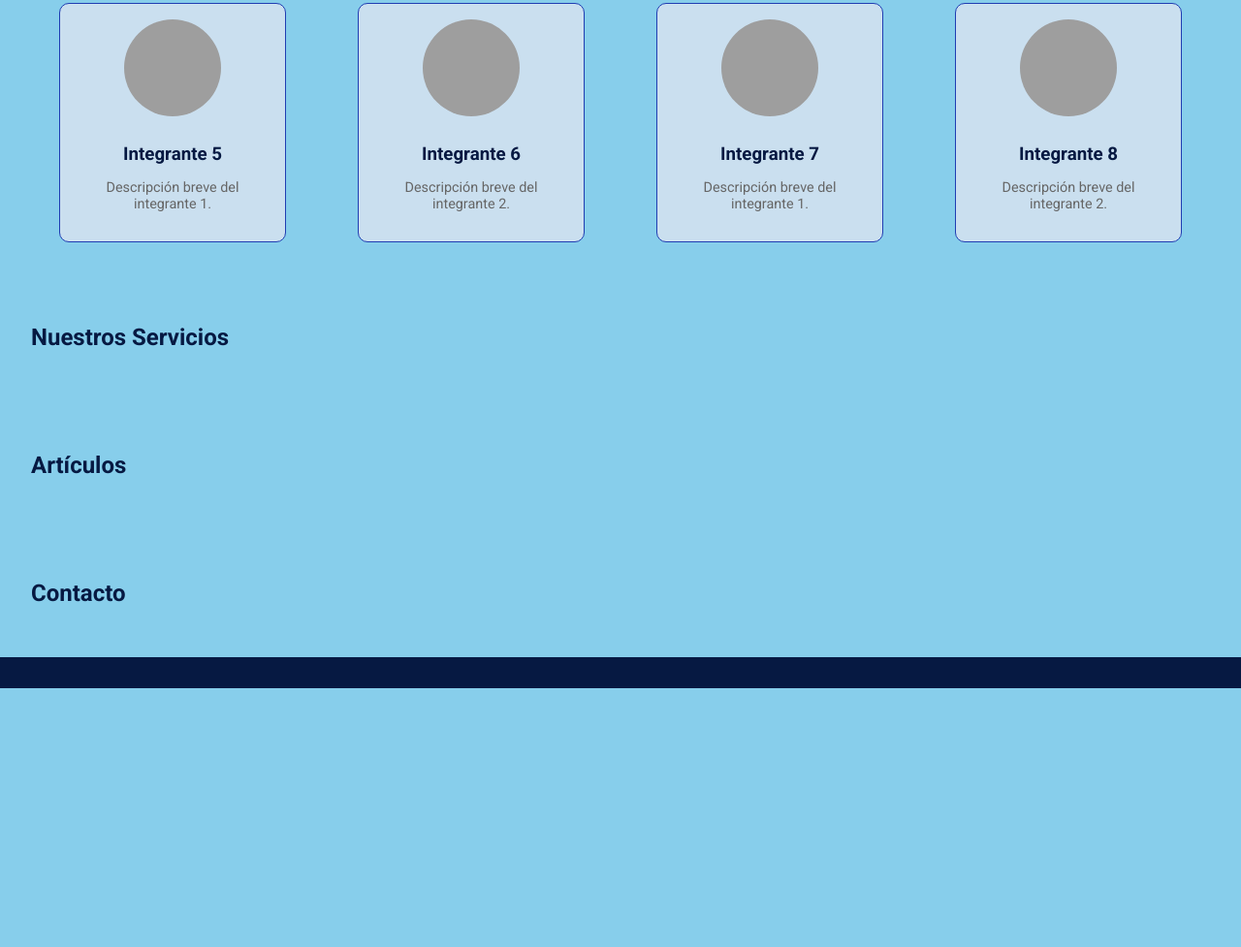
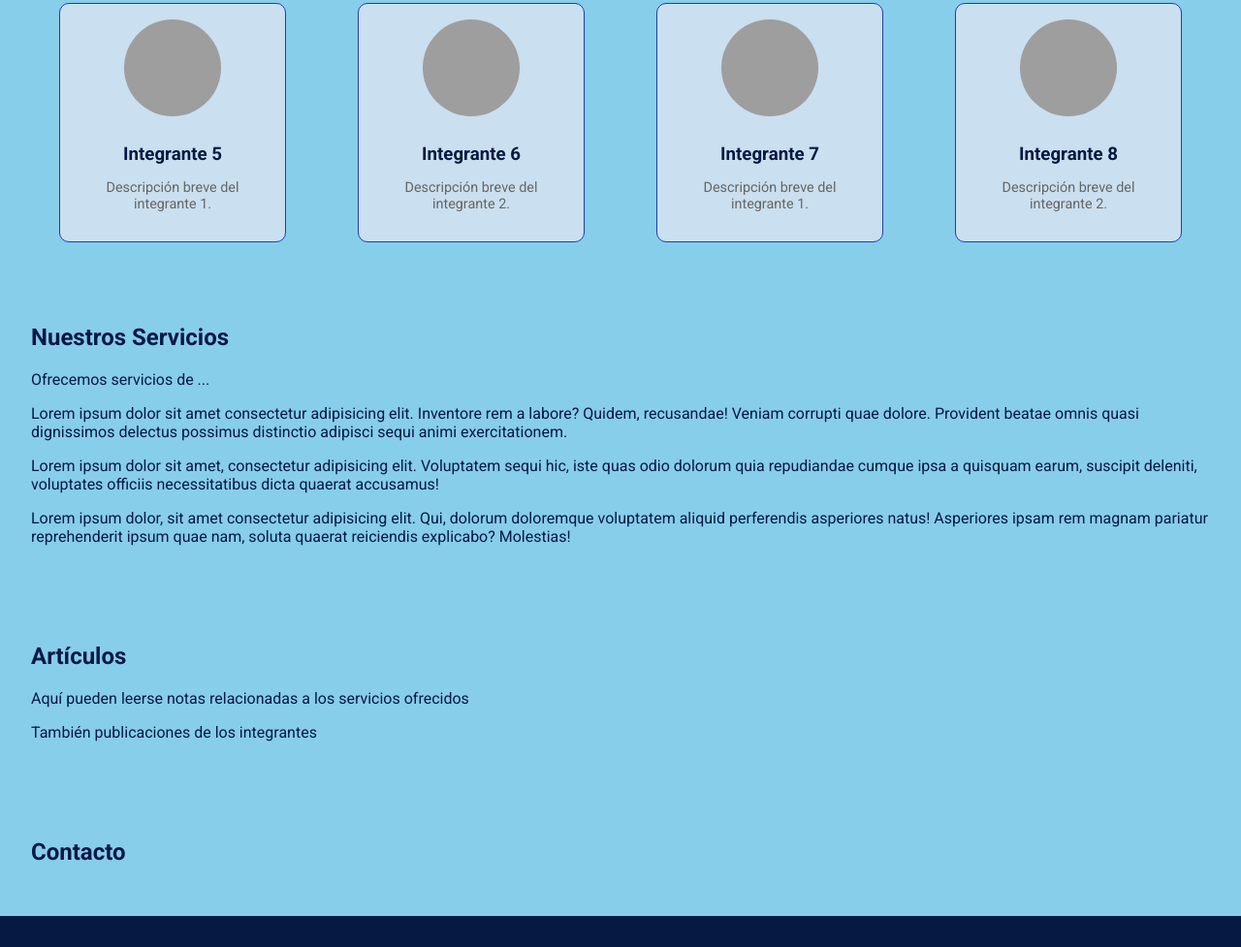
Before and after one commit to ClaudiaMetz/WebSite-PontiumData, a plain HTML site: page index.html in a window 1280 px wide. Shown: the part 836-1813 px from the top of the page at 97% size. Before the commit the page ends 1546 px from the top, so only its background shows below. Drawn offline with Linux system fonts and the light colour scheme; grey boxes are pictures that could not be loaded.

Commit message:
adding setions

```diff
--- a/index.html
+++ b/index.html
@@ -59,12 +59,33 @@
 
     <section id="servicios">
       <h2>Nuestros Servicios</h2>
-      <!-- Descripción de los servicios -->
+      <p></p>
+      <p></p>
+      Ofrecemos servicios de ...
+      <p>
+        Lorem ipsum dolor sit amet consectetur adipisicing elit. Inventore rem a
+        labore? Quidem, recusandae! Veniam corrupti quae dolore. Provident
+        beatae omnis quasi dignissimos delectus possimus distinctio adipisci
+        sequi animi exercitationem.
+      </p>
+      <p>
+        Lorem ipsum dolor sit amet, consectetur adipisicing elit. Voluptatem
+        sequi hic, iste quas odio dolorum quia repudiandae cumque ipsa a
+        quisquam earum, suscipit deleniti, voluptates officiis necessitatibus
+        dicta quaerat accusamus!
+      </p>
+      <p>
+        Lorem ipsum dolor, sit amet consectetur adipisicing elit. Qui, dolorum
+        doloremque voluptatem aliquid perferendis asperiores natus! Asperiores
+        ipsam rem magnam pariatur reprehenderit ipsum quae nam, soluta quaerat
+        reiciendis explicabo? Molestias!
+      </p>
     </section>
 
     <section id="articulos">
       <h2>Artículos</h2>
-      <!-- Notas relacionadas con los servicios -->
+      <p>Aquí pueden leerse notas relacionadas a los servicios ofrecidos</p>
+      <p>También publicaciones de los integrantes</p>
     </section>
 
     <section id="contacto">
```
